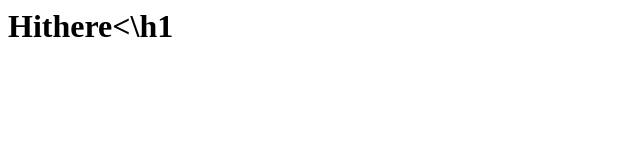
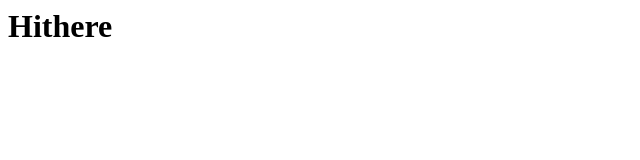
Before and after one commit to JordanHoy15/JordanHoy15.github.io, a plain HTML site: page index.html in a window 1280 px wide. Shown: the full height of the page, 0-640 px from the left. Drawn offline with Linux system fonts and the light colour scheme.

Commit message:
Update index.html

```diff
--- a/index.html
+++ b/index.html
@@ -1 +1 @@
-<h1>Hithere<\h1
+<h1>Hithere</h1
```
